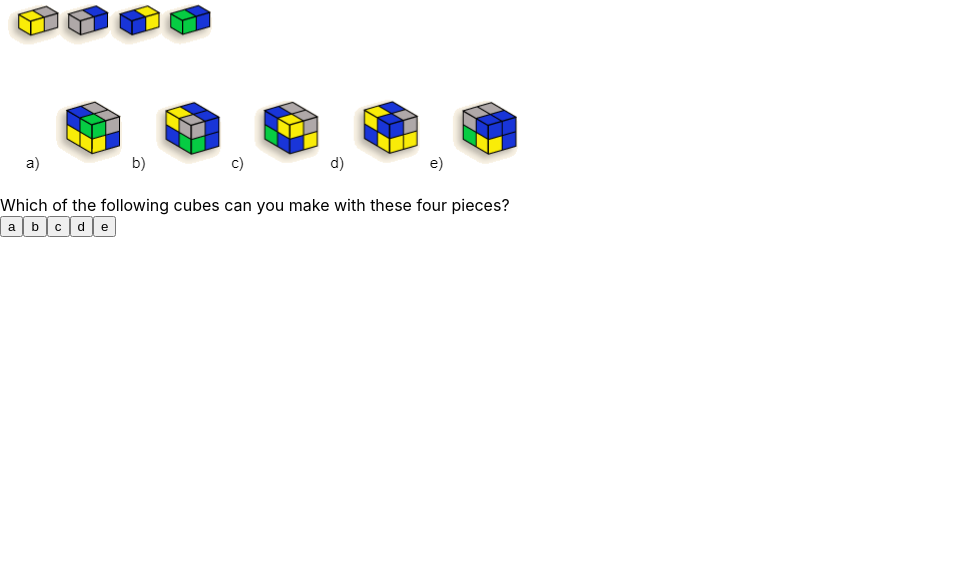
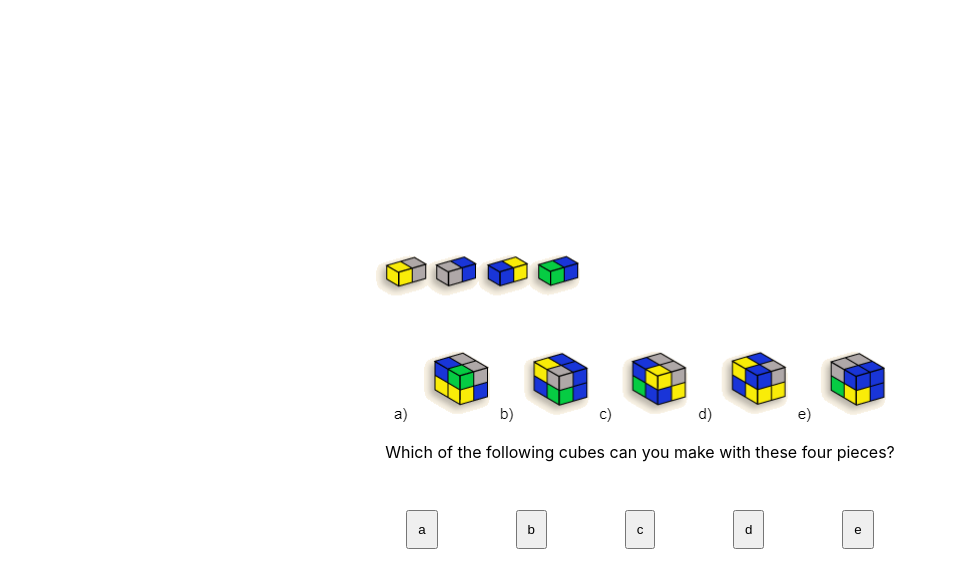
Before and after one commit to uoa-compsci399-s2-2022/spatial-skills-web-app, a React (Create React App) app in the folder client/: page /test in a window 1280 px wide. Shown: the top 588 px of the page, without its empty margins (0-957 px from the left). Built offline with nearby package versions, Linux system fonts and the light colour scheme.

Commit message:
Wrote basic CSS for testing page
The answer div is changes in width in accordance to the question width.
I would ideally like to look into it, but it's nothing major currently

Going to further polish and add images to answer buttons.

```diff
--- a/client/src/containers/Test.jsx
+++ b/client/src/containers/Test.jsx
@@ -1,22 +1,23 @@
+import '../styles/Test.css';
 import questionImage from '../assets/questions/perception1.png'  // Temporary image
 
 const Test = () => {
     return(
         <div className='test'>
-            <div className='question'>
-                <img src={questionImage} className='questionImage' alt=""/>
+            <div className='test__content'>
+                <div className='test__question'>
+                    <img src={questionImage} className='test__image' alt=""/>
                     <p>Which of the following cubes can you make with these four pieces?</p>
                 </div>
-            <div className='multichoiceAnswers'>
+                <div className='test__answers'>
                     <button>a</button>
                     <button>b</button>
                     <button>c</button>
                     <button>d</button>
                     <button>e</button>
                 </div>
-
             </div>
-
+        </div>
 
     );
 }
--- /dev/null
+++ b/client/src/styles/Test.css
@@ -0,0 +1,30 @@
+.test {
+    display: flex;
+    align-items: center;
+    justify-content: center;
+    height: 100vh;
+    width: 100vw;
+}
+
+ .test__content {
+    display: flex;
+    flex-direction: column;
+    align-items: center;
+    gap: 3rem;
+ }
+
+ .test__question {
+    display: flex;
+    flex-direction: column;
+    align-items: center;
+}
+
+.test__answers {
+    width: 100%;
+    display: flex;
+    justify-content: space-around;
+}
+
+.test__answers button {
+    padding: 10px;
+}
```
Lines whose indentation alone changed are shown as unchanged.
